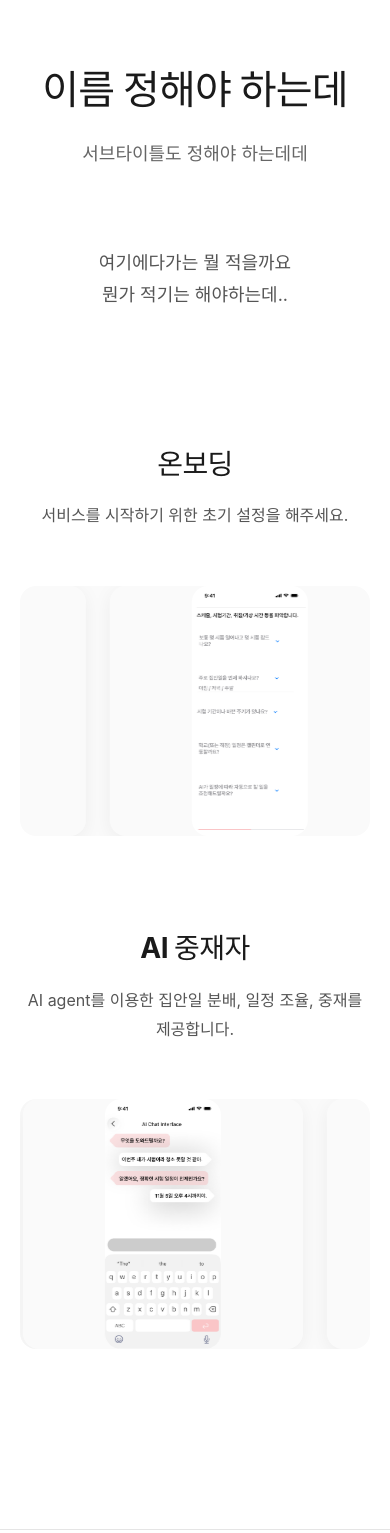
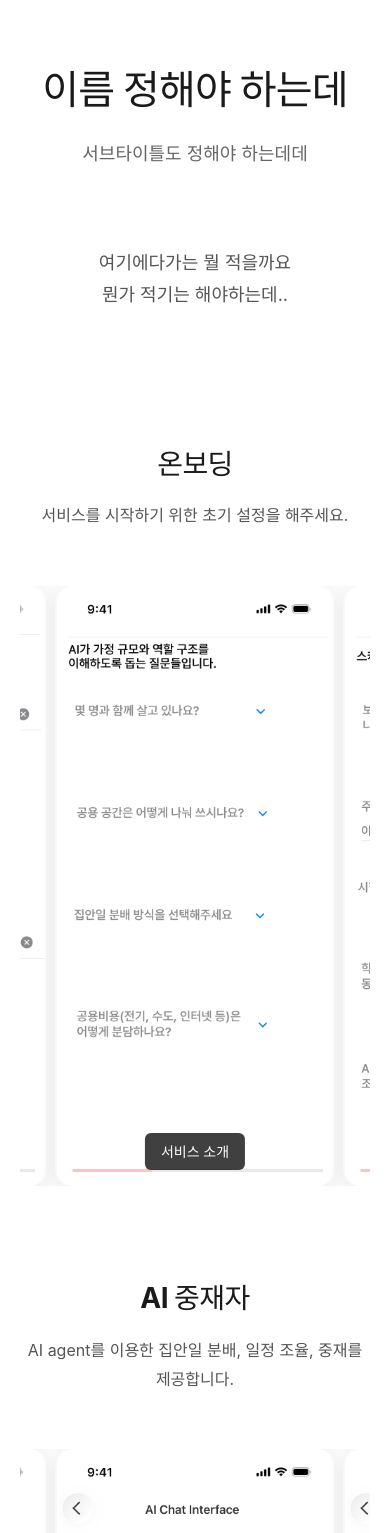
Before and after one commit to son-engr-kr/Likelion2025Ideaton-page, a React (Vite) app: page / in a window 390 px wide. Shown: the top 1533 px of the page. Built offline with nearby package versions, Linux system fonts and the light colour scheme.

Commit message:
image rotation bug fix

```diff
--- a/src/App.css
+++ b/src/App.css
@@ -89,12 +89,15 @@
 }
 
 .series-images-container {
-  flex: 1;
+  flex: 1 1 600px;
   overflow: hidden;
   position: relative;
-  height: 500px;
+  min-height: 300px;
   background: #fafafa;
   border-radius: 16px;
+  width: 100%;
+  max-width: 720px;
+  margin: 0 auto;
 }
 
 .series-images-track {
@@ -103,7 +106,6 @@
   height: 100%;
   width: fit-content;
   align-items: center;
-  animation: scroll-horizontal 20s linear infinite;
   will-change: transform;
 }
 
@@ -145,6 +147,25 @@
   overflow: hidden;
 }
 
+.image-caption-fixed {
+  position: absolute;
+  bottom: 16px;
+  left: 50%;
+  transform: translateX(-50%);
+  background: rgba(0, 0, 0, 0.75);
+  color: white;
+  padding: 8px 16px;
+  border-radius: 6px;
+  font-size: 0.875rem;
+  font-weight: 500;
+  white-space: nowrap;
+  pointer-events: none;
+  z-index: 5;
+  max-width: 90%;
+  overflow: hidden;
+  text-overflow: ellipsis;
+}
+
 .image-caption {
   position: absolute;
   top: 50%;
@@ -170,14 +191,7 @@
   display: none;
 }
 
-@keyframes scroll-horizontal {
-  0% {
-    transform: translateX(0);
-  }
-  100% {
-    transform: translateX(-50%);
-  }
-}
+/* Keyframes are now dynamically generated in App.jsx */
 
 .footer {
   padding: 60px 20px;
@@ -208,7 +222,12 @@
 
   .series-images-container {
     width: 100%;
-    height: 300px;
+    max-width: 100%;
+    min-height: 260px;
+  }
+
+  .series-images-track {
+    gap: 12px;
   }
 
   .series-image-item {
@@ -216,7 +235,7 @@
   }
 
   .series-image-item img {
-    max-height: 300px;
+    max-height: 100%;
   }
 }
 
@@ -250,7 +269,12 @@
   }
 
   .series-images-container {
-    height: 250px;
+    max-width: 100%;
+    min-height: 220px;
+  }
+
+  .series-images-track {
+    gap: 8px;
   }
 
   .series-image-item {
@@ -258,6 +282,6 @@
   }
 
   .series-image-item img {
-    max-height: 250px;
+    max-height: 100%;
   }
 }
--- a/src/App.jsx
+++ b/src/App.jsx
@@ -104,12 +104,17 @@ function ImageItem({ image, seriesTitle, imgIndex, containerRef }) {
         onError={(e) => handleImageError(e, image.src)}
       />
       {image.caption && (
+        <>
+          <div className="image-caption-fixed">
+            {image.caption}
+          </div>
           <div
             className="image-caption"
             style={{ opacity }}
           >
             {image.caption}
           </div>
+        </>
       )}
     </div>
   )
@@ -117,6 +122,213 @@ function ImageItem({ image, seriesTitle, imgIndex, containerRef }) {
 
 function App() {
   const containerRefs = useRef({})
+  const trackRefs = useRef({})
+
+  // Generate dynamic keyframes for each series
+  useEffect(() => {
+    const initAnimations = () => {
+      UI_SERIES.forEach((series) => {
+        const imageCount = series.images.length
+        if (imageCount <= 1) return
+
+        const trackElement = trackRefs.current[series.id]
+        const containerElement = containerRefs.current[series.id]
+
+        if (!trackElement || !containerElement) {
+          return
+        }
+
+        // Check if images are loaded
+        const imageItems = trackElement.querySelectorAll('.series-image-item img')
+        const allLoaded = Array.from(imageItems).every(img => img.complete && img.naturalHeight !== 0)
+
+        if (!allLoaded && imageItems.length > 0) {
+          // Wait for images to load
+          const loadPromises = Array.from(imageItems).map(img => {
+            if (img.complete) return Promise.resolve()
+            return new Promise(resolve => {
+              img.addEventListener('load', resolve, { once: true })
+              img.addEventListener('error', resolve, { once: true })
+            })
+          })
+
+          Promise.all(loadPromises).then(() => {
+            setTimeout(() => {
+              createAnimationForSeries(series, trackElement, containerElement)
+            }, 100)
+          })
+        } else {
+          setTimeout(() => {
+            createAnimationForSeries(series, trackElement, containerElement)
+          }, 100)
+        }
+      })
+    }
+
+    // Initial call
+    initAnimations()
+
+    // Recreate animations on window resize
+    let resizeTimeout
+    const handleResize = () => {
+      clearTimeout(resizeTimeout)
+      resizeTimeout = setTimeout(() => {
+        initAnimations()
+      }, 250)
+    }
+
+    window.addEventListener('resize', handleResize)
+    return () => {
+      window.removeEventListener('resize', handleResize)
+      clearTimeout(resizeTimeout)
+    }
+  }, [])
+
+  const createAnimationForSeries = (series, trackElement, containerElement) => {
+    const imageCount = series.images.length
+    const allImageItems = Array.from(trackElement.querySelectorAll('.series-image-item'))
+    const originalImageItems = allImageItems.slice(0, imageCount)
+
+    if (originalImageItems.length === 0) return
+
+    const animationName = `scroll-horizontal-${series.id}`
+    const styleId = `keyframes-${series.id}`
+
+    // Remove existing style if any
+    const existingStyle = document.getElementById(styleId)
+    if (existingStyle) {
+      existingStyle.remove()
+    }
+
+    // Reset height before recalculating to avoid stale values
+    containerElement.style.height = 'auto'
+
+    // Measure actual positions relative to container width
+    const positions = []
+    let containerWidth = containerElement.getBoundingClientRect().width
+
+    console.log(`Container initial width: ${containerWidth}`)
+
+    // Calculate container height based on image aspect ratio
+    const firstImage = originalImageItems[0].querySelector('img')
+    if (firstImage && firstImage.naturalWidth > 0 && firstImage.naturalHeight > 0) {
+      const imageAspectRatio = firstImage.naturalHeight / firstImage.naturalWidth
+      const calculatedHeight = containerWidth * imageAspectRatio
+
+      // Set container height to match image aspect ratio
+      containerElement.style.height = `${calculatedHeight}px`
+
+      // Re-measure container width after height adjustment (in case of layout shifts)
+      containerWidth = containerElement.getBoundingClientRect().width
+      console.log(`Container after height set: ${containerWidth}`)
+    }
+
+    // Set container width as CSS variable for relative calculations
+    containerElement.style.setProperty('--container-width', `${containerWidth}px`)
+
+    // Calculate positions for all images including duplicate
+    // We want to translate the track so each image appears centered
+    // When image i is centered: track.translateX = (containerWidth/2) - (item[i].left + item[i].width/2)
+    allImageItems.forEach((item, index) => {
+      const itemRect = item.getBoundingClientRect()
+      const containerRect = containerElement.getBoundingClientRect()
+
+      // Calculate item position relative to container
+      const itemLeft = item.offsetLeft
+      const itemWidth = itemRect.width
+
+      // To center this item in the container:
+      // itemCenter should be at containerCenter
+      // itemCenter (in track coords) = itemLeft + itemWidth/2
+      // After translateX: itemCenter + translateX = containerCenter
+      // Therefore: translateX = containerCenter - itemCenter
+      const itemCenter = itemLeft + itemWidth / 2
+      const containerCenter = containerWidth / 2
+      const translateX = containerCenter - itemCenter
+
+      // Store as pixels (we'll use CSS calc with var(--container-width))
+      positions.push({
+        translateX: translateX,
+        index,
+        itemLeft,
+        itemWidth,
+        itemCenter,
+        containerCenter,
+        containerWidth
+      })
+    })
+
+    // Debug: log positions
+    console.log(`Series ${series.id}: containerWidth=${containerWidth}, imageCount=${imageCount}`)
+    console.log(`Positions:`, positions.map(p => ({
+      index: p.index,
+      left: p.itemLeft,
+      width: p.itemWidth,
+      itemCenter: p.itemCenter.toFixed(0),
+      containerCenter: p.containerCenter.toFixed(0),
+      translateX: p.translateX.toFixed(0)
+    })))
+
+    if (positions.length < imageCount + 1) {
+      console.warn(`Not enough positions: ${positions.length} < ${imageCount + 1}`)
+      return
+    }
+
+    // Calculate keyframe percentages - each image gets equal time
+    const percentPerImage = 100 / imageCount
+    const holdTime = 0.7 // 70% hold
+    const transitionTime = 0.3 // 30% transition
+
+    const keyframes = []
+    const transformFor = (pos) => `translateX(${pos.translateX}px)`
+
+    // Start at first image
+    keyframes.push(`0% { transform: ${transformFor(positions[0])}; }`)
+
+    // Create keyframes for each image transition
+    for (let i = 0; i < imageCount; i++) {
+      const currentImagePos = positions[i]
+      const nextImageIndex = i === imageCount - 1 ? imageCount : i + 1 // Last one uses duplicate
+      const nextImagePos = positions[nextImageIndex]
+
+      // Calculate timing for this image's cycle
+      const cycleStartPercent = i * percentPerImage
+      const holdEndPercent = cycleStartPercent + (percentPerImage * holdTime)
+      const transitionEndPercent = (i + 1) * percentPerImage
+
+      // Hold on current image
+      if (i > 0) {
+        // For images after first, add keyframe at cycle start (should match previous cycle end)
+        keyframes.push(`${cycleStartPercent.toFixed(2)}% { transform: ${transformFor(currentImagePos)}; }`)
+      }
+
+      // Hold until it's time to transition
+      keyframes.push(`${holdEndPercent.toFixed(2)}% { transform: ${transformFor(currentImagePos)}; }`)
+
+      // Transition to next image
+      keyframes.push(`${transitionEndPercent.toFixed(2)}% { transform: ${transformFor(nextImagePos)}; }`)
+    }
+
+    // Create style element
+    const style = document.createElement('style')
+    style.id = styleId
+    style.textContent = `
+      @keyframes ${animationName} {
+        ${keyframes.join('\n        ')}
+      }
+      .series-images-track-${series.id} {
+        animation: ${animationName} ${imageCount * 4}s cubic-bezier(0.4, 0, 0.2, 1) infinite;
+      }
+    `
+    document.head.appendChild(style)
+
+    // Restart animation to apply updated keyframes
+    const animatedClass = `series-images-track-${series.id}`
+    trackElement.classList.remove(animatedClass)
+    // Force reflow so the removal takes effect
+    void trackElement.offsetWidth
+    trackElement.classList.add(animatedClass)
+  }
 
   return (
     <Routes>
@@ -148,7 +360,10 @@ function App() {
                   ref={(el) => containerRefs.current[series.id] = el}
                   className="series-images-container"
                 >
-                  <div className="series-images-track">
+                  <div
+                    ref={(el) => trackRefs.current[series.id] = el}
+                    className={`series-images-track series-images-track-${series.id}`}
+                  >
                     {series.images.map((img, imgIndex) => (
                       <ImageItem
                         key={imgIndex}
@@ -158,15 +373,14 @@ function App() {
                         containerRef={containerRefs.current[series.id]}
                       />
                     ))}
-                    {series.images.map((img, imgIndex) => (
+                    {/* Duplicate first image for seamless loop */}
                     <ImageItem
-                        key={`duplicate-${imgIndex}`}
-                        image={img}
+                      key="loop-duplicate"
+                      image={series.images[0]}
                       seriesTitle={series.title}
-                        imgIndex={imgIndex}
+                      imgIndex={0}
                       containerRef={containerRefs.current[series.id]}
                     />
-                    ))}
                   </div>
                 </div>
               </div>
```
Lines whose indentation alone changed are shown as unchanged.
